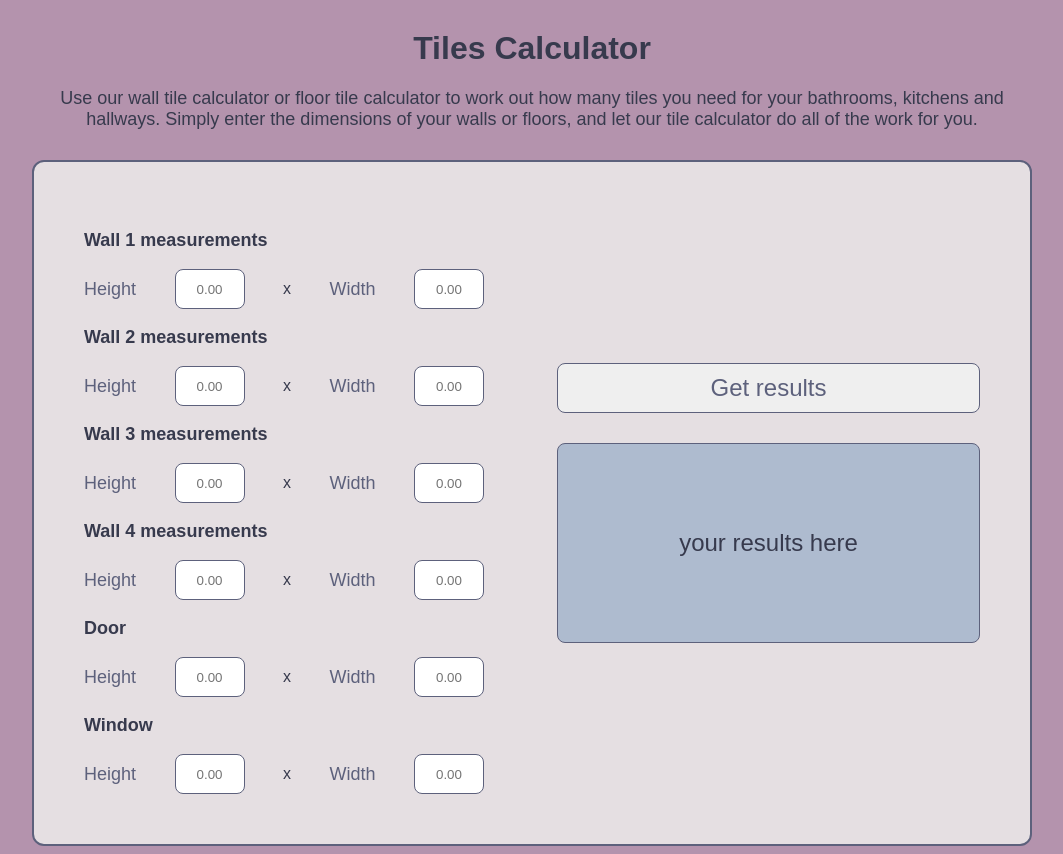
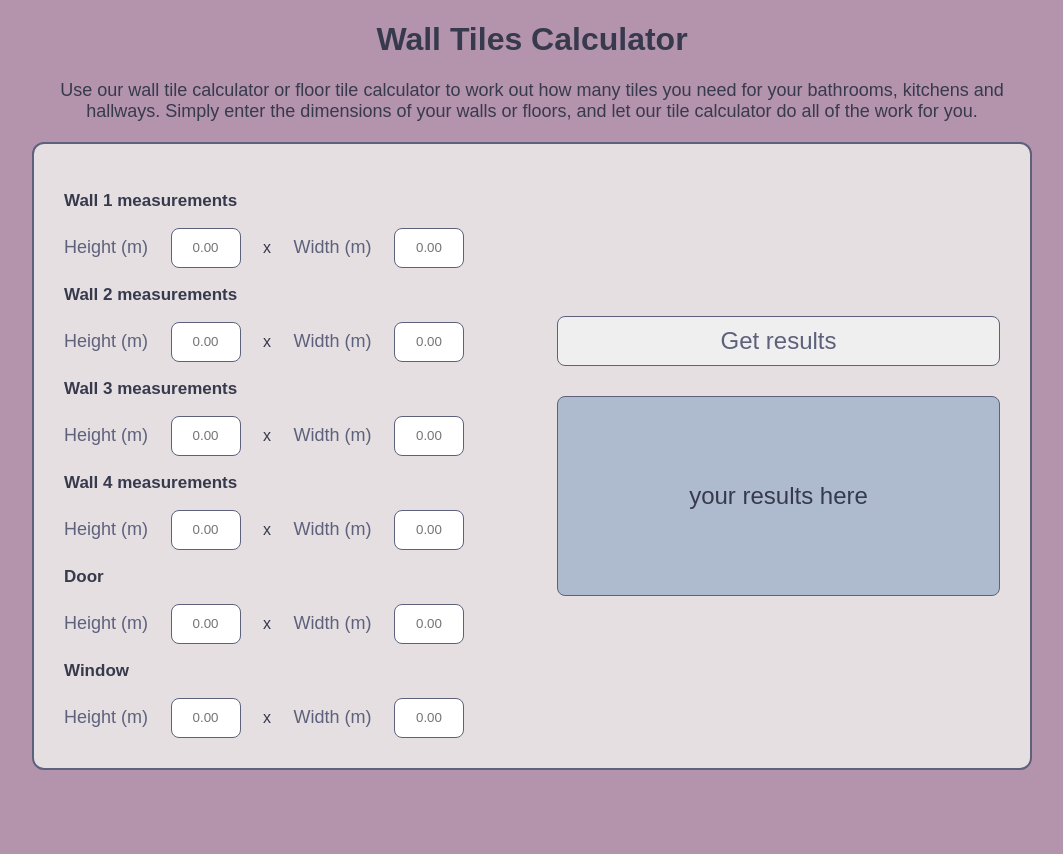
Before and after one commit to Simhajane/Tiles-Calculator, a plain HTML site: page index.html in a window 1280 px wide. Shown: the whole page, without its empty margins (108-1171 px from the left). After the commit the page ends 800 px from the top, so only its background shows below. Drawn offline with Linux system fonts and the light colour scheme.

Commit message:
Tweeks in design, added sq.m

```diff
--- a/index.html
+++ b/index.html
@@ -11,7 +11,7 @@
 
 <body>
     <div class="titles">
-        <h1 class="title">Tiles Calculator</h1>
+        <h1 class="title">Wall Tiles Calculator</h1>
         <h2 class="descr">Use our wall tile calculator or floor tile calculator to work out how many tiles you need for
             your bathrooms, kitchens and hallways. Simply enter the dimensions of your walls or floors, and let our tile
             calculator do all of the work for you.</h2>
@@ -21,50 +21,50 @@
         <div class="measurements">
             <h3>Wall 1 measurements</h3>
             <div class="walls">
-                <label for="h1">Height</label>
+                <label for="h1">Height (m)</label>
                 <input type="number" placeholder="0.00" id="h1">
                 <span>x</span>
-                <label for="w1">Width</label>
+                <label for="w1">Width (m)</label>
                 <input type="number" placeholder="0.00" id="w1">
             </div>
             <h3>Wall 2 measurements</h3>
             <div class="walls">
-                <label for="h2">Height</label>
+                <label for="h2">Height (m)</label>
                 <input type="number" placeholder="0.00" id="h2">
                 <span>x</span>
-                <label for="w2">Width</label>
+                <label for="w2">Width (m)</label>
                 <input type="number" placeholder="0.00" id="w2">
             </div>
             <h3>Wall 3 measurements</h3>
             <div class="walls">
-                <label for="h3">Height</label>
+                <label for="h3">Height (m)</label>
                 <input type="number" placeholder="0.00" id="h3">
                 <span>x</span>
-                <label for="w3">Width</label>
+                <label for="w3">Width (m)</label>
                 <input type="number" placeholder="0.00" id="w3">
             </div>
             <h3>Wall 4 measurements</h3>
             <div class="walls">
-                <label for="h4">Height</label>
+                <label for="h4">Height (m)</label>
                 <input type="number" placeholder="0.00" id="h4">
                 <span>x</span>
-                <label for="w4">Width</label>
+                <label for="w4">Width (m)</label>
                 <input type="number" placeholder="0.00" id="w4">
             </div>
             <h3>Door</h3>
             <div class="walls">
-                <label for="door-h">Height</label>
+                <label for="door-h">Height (m)</label>
                 <input type="number" placeholder="0.00" id="door-h">
                 <span>x</span>
-                <label for="door-w">Width</label>
+                <label for="door-w">Width (m)</label>
                 <input type="number" placeholder="0.00" id="door-w">
             </div>
             <h3>Window</h3>
             <div class="walls">
-                <label for="win-h">Height</label>
+                <label for="win-h">Height (m)</label>
                 <input type="number" placeholder="0.00" id="win-h">
                 <span>x</span>
-                <label for="win-w">Width</label>
+                <label for="win-w">Width (m)</label>
                 <input type="number" placeholder="0.00" id="win-w">
             </div>
         </div>
--- a/script.js
+++ b/script.js
@@ -2,7 +2,7 @@
 
 function getSquareOfTheWall(height1, width1, height2, width2, height3, width3, height4, width4, doorH, doorW, windowH, windowW) {
 
-    return (height1 * width1) + (height2 * width2) + (height3 * width3) + (height4 * width4) - (doorH * doorW) - (windowH * windowW);
+    return `${(height1 * width1) + (height2 * width2) + (height3 * width3) + (height4 * width4) - (doorH * doorW) - (windowH * windowW)} sq.m`;
 
 }
 function renderResult() {
--- a/styles.scss
+++ b/styles.scss
@@ -9,7 +9,7 @@ body {
 }
 
 .titles {
-    margin: 30px auto;
+    margin: 20px auto;
     text-align: center;
     max-width: 1000px;
 
@@ -28,13 +28,13 @@ body {
     border: 2px solid rgb(93, 97, 124);
     background-color: rgb(229, 223, 226);
     border-radius: 12px;
-    padding: 50px;
+    padding: 30px;
 
 
     & .measurements {
 
         & h3 {
-            font-size: 18px;
+            font-size: 17px;
             color: rgb(55, 58, 77);
         }
 
```
Also changed, not shown: styles.css.
